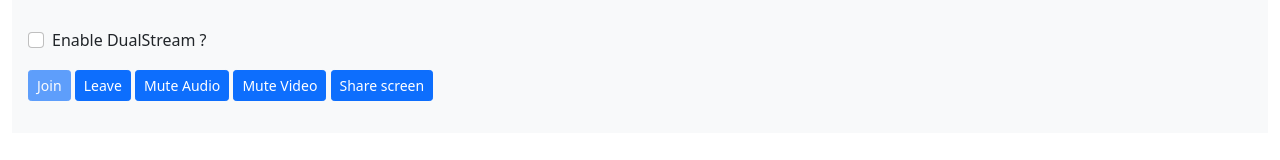
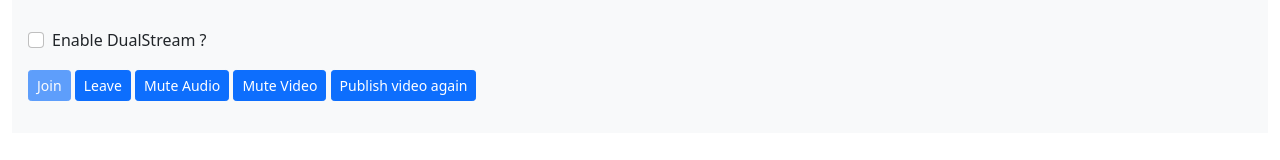
Before and after one commit to SupriyaAdep/basic-videocall-demo, a website built with webpack: page src/index.html in a window 1280 px wide. Both pictures are taken after typing "Sample", "Sample", "Sample" into the empty fields and a click on the button "Join". Shown: the part 223-383 px from the top of the page. Built offline with nearby package versions, Linux system fonts and the light colour scheme; what agora-rtc-sdk-ng would draw is missing.

Commit message:
add multiple video sample

```diff
--- a/src/index.html
+++ b/src/index.html
@@ -155,11 +155,11 @@
                 Mute Video
               </button>
               <button
-                id="start-screenshare"
+                id="publish-video-again"
                 type="button"
                 class="btn btn-primary btn-sm"
               >
-                Share screen
+                Publish video again
               </button>
             </div>
           </div>
--- a/src/index.js
+++ b/src/index.js
@@ -170,6 +170,10 @@ $("#mute-video").on("click", function (e) {
     unmuteVideo();
   }
 });
+$("#publish-video-again").on("click", async function (e) {
+  localTracks.videoTrack = await AgoraRTC.createCameraVideoTrack();
+  await client.publish(Object.values(localTracks));
+});
 
 /**
  * Called when a user starts screenshare
@@ -221,6 +225,7 @@ async function join() {
   // Show the buttons
   showMuteButton();
   showScreenshareControls();
+  showPublishAgainControls();
   // Play the local video track to the local browser and update the UI with the user ID.
   const player = $(`
         <div id="local-player-wrapper-${options.uid}">
@@ -344,6 +349,9 @@ function showMuteButton() {
   $("#mute-video").css("display", "inline-block");
   $("#mute-audio").css("display", "inline-block");
 }
+function showPublishAgainControls() {
+  $("#publish-video-again").css("display", "inline-block");
+}
 
 async function muteAudio() {
   if (!localTracks.audioTrack) return;
--- a/src/style.css
+++ b/src/style.css
@@ -45,7 +45,8 @@ input {
 #start-screenshare,
 #stop-screenshare,
 #mute-audio,
-#mute-video {
+#mute-video,
+#publish-video-again {
   display: none;
 }
 
```
Also changed, not shown: dist/index.html.
